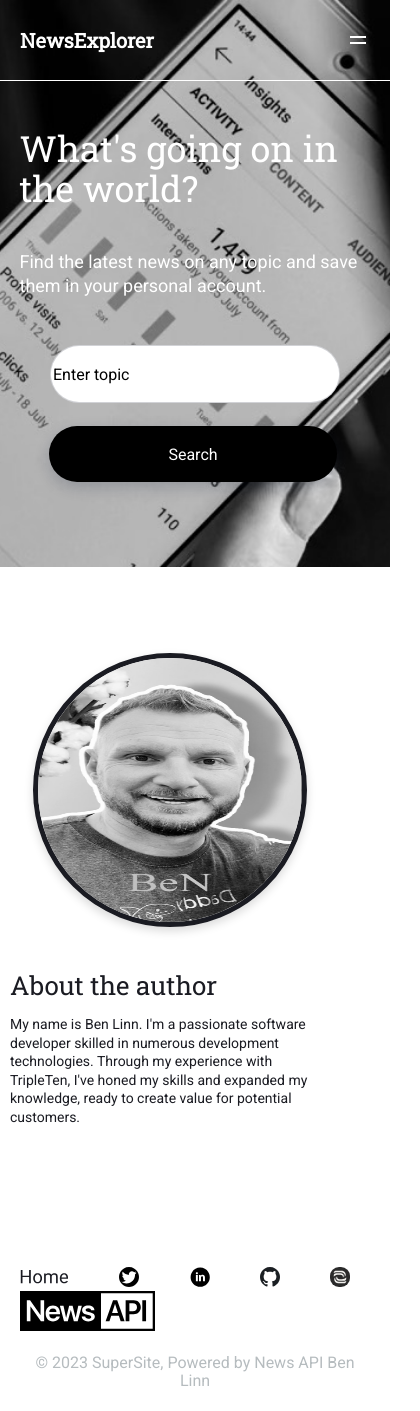
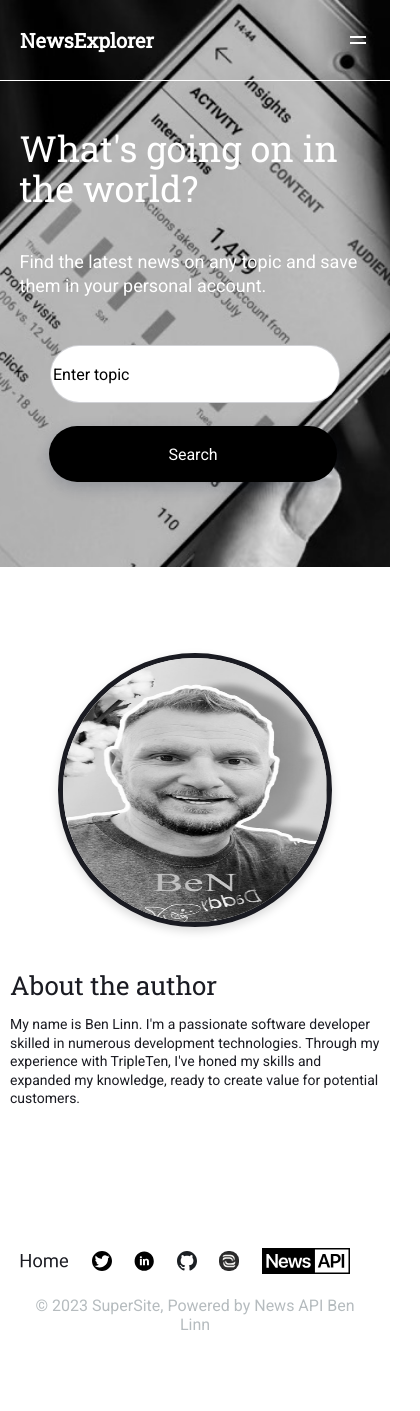
Before and after one commit to blinn26/project-name-frontend, a React (Create React App) app: page / in a window 390 px wide. Shown: the whole page, 420 px wide, since content can reach past the window. After the commit the page ends 1354 px from the top, so only its background shows below. Built offline with nearby package versions, Linux system fonts and the light colour scheme.

Commit message:
about and footer changes

```diff
--- a/src/components/About/About.css
+++ b/src/components/About/About.css
@@ -59,6 +59,7 @@
     flex-direction: column;
     align-items: center;
     justify-content: center;
+    padding-right: 0;
   }
 
   .about__image {
--- a/src/components/Footer/Footer.css
+++ b/src/components/Footer/Footer.css
@@ -45,7 +45,7 @@
 }
 
 .footer__api-icon {
-  height: 24px;
+  height: 30px;
 }
 
 .footer__home-icon {
@@ -110,7 +110,7 @@
   }
 
   .footer__api-icon {
-    height: 40px;
+    height: 26px;
   }
 }
 
```
